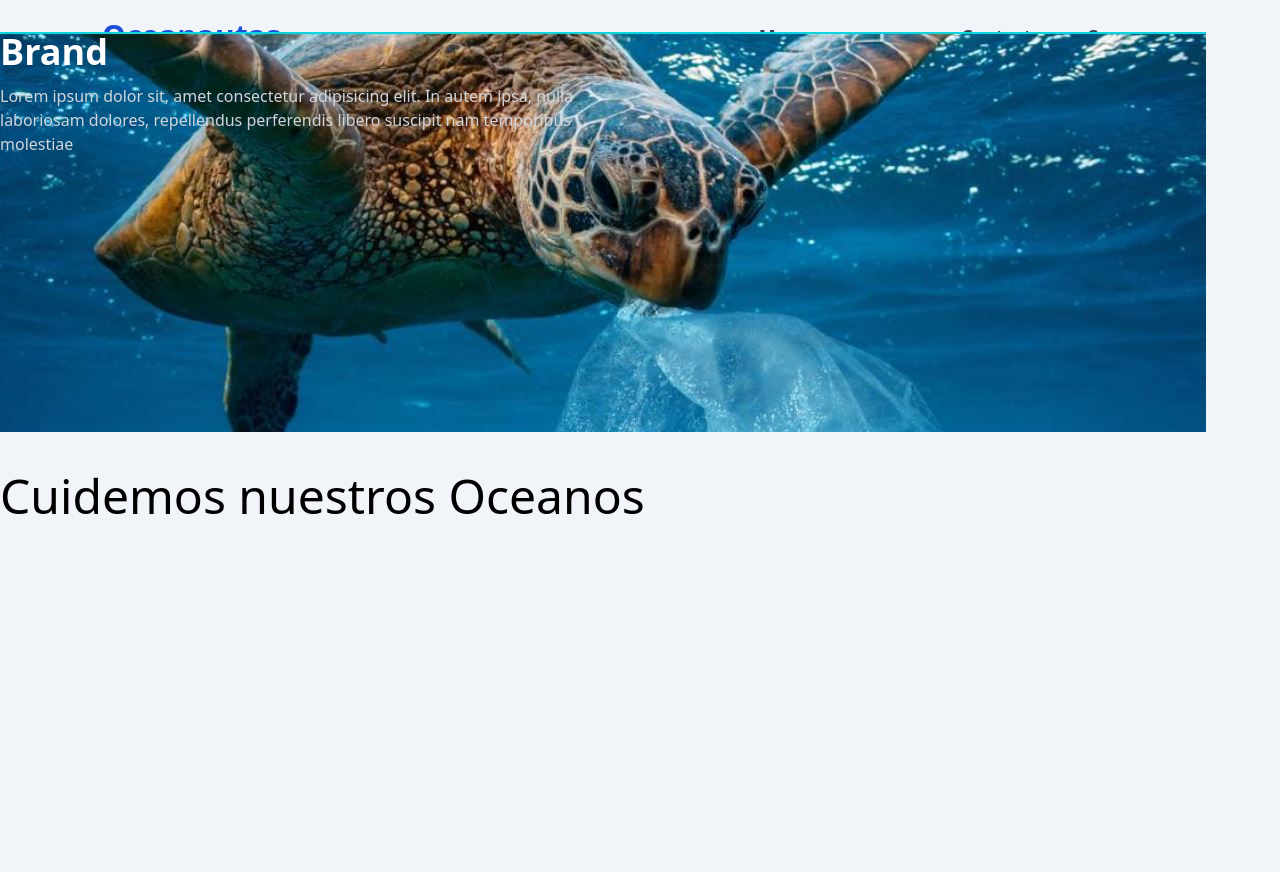
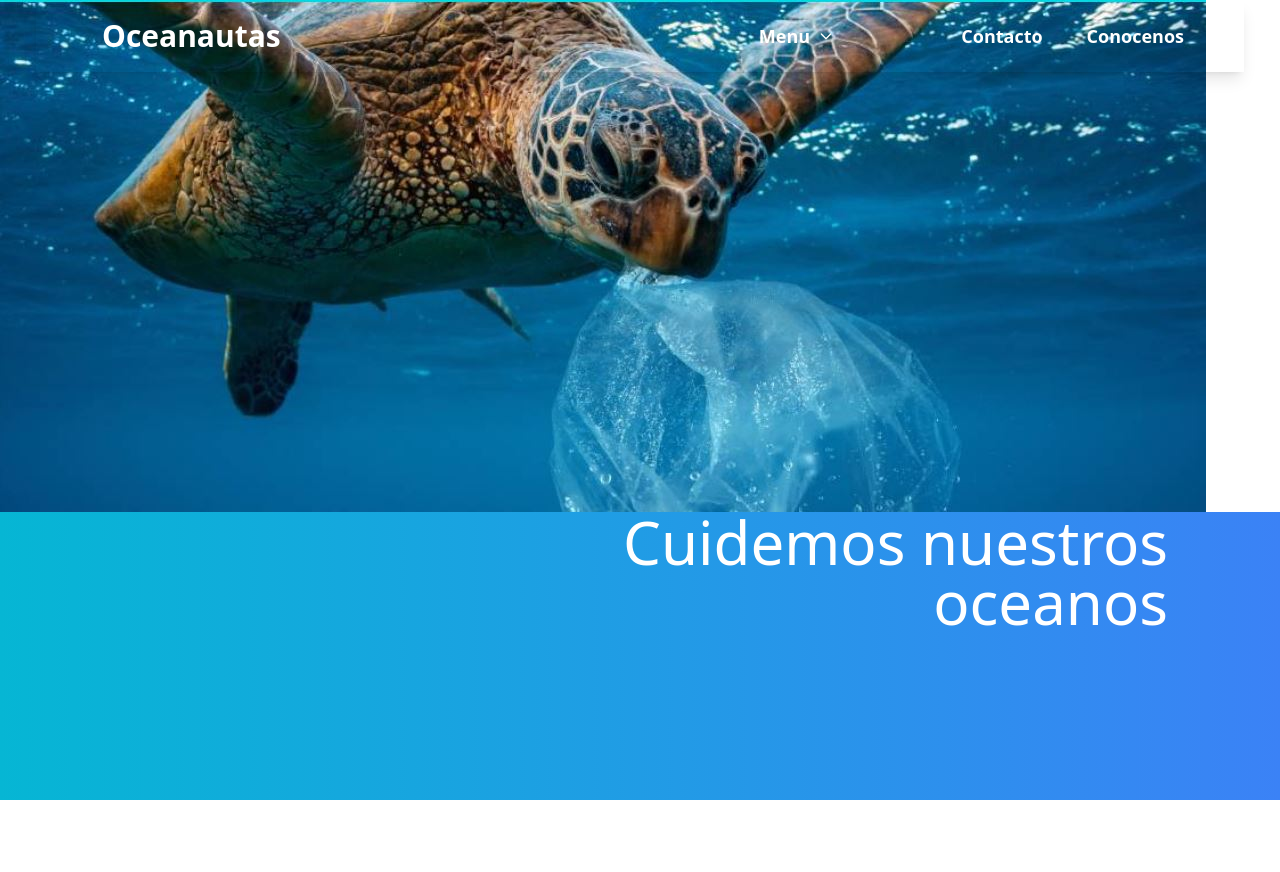
Before and after one commit to AndyRM/Ocenautas, a website: page index.html in a window 1280 px wide. After the commit the page ends 800 px from the top, so only its background shows below. Drawn offline with nearby package versions, Linux system fonts and the light colour scheme.

Commit message:
Agregando primes pagina html

```diff
--- a/index.html
+++ b/index.html
@@ -9,18 +9,18 @@
     <link rel="stylesheet" href="main.css">
 	<script src="https://unpkg.com/@themesberg/flowbite@latest/dist/flowbite.bundle.js"></script>
 </head>
-<body class="bg-slate-100 font-robot">
-	<header class="px-8 mx-9 " >
+<body class="font-robot h-screen w-screen bg-no-repeat" style="background-image:url('./assets/img/1\ index\ tortuga.JPG')">
+    <header class="px-8 mx-9  border-lg shadow-lg" >
 		<nav>
 			<div class="container mx-auto flex p-2.5 ml-4 items-center justify-betwee">
 				<div class="flex w-2/3">
-					<h1 class="text-3xl text-blue-700 p-2 font-bold  ">Oceanautas</h1>
+					<h1 class="text-3xl text-white   p-2 font-bold  ">Oceanautas</h1>
 				</div>
 				<div class="flex w-1/3 justify-around ">
-					<!-- <button class="text-lg text-slate-700 font-semibold hover:bg-blue-700 hover:text-white hover:text-lg rounded p-2.5 mr-6">Menu</button> -->
+					<!-- <button class="text-lg text-white font-semibold hover:bg-blue-700 hover:text-white hover:text-lg rounded p-2.5 mr-6">Menu</button> -->
 				<!-- <div class="max-w-lg mx-auto">	 -->
 				<!-- <button class="text-slate-700 bg-blue-700 hover:bg-blue-700 hover:text-white focus:ring-4 focus:ring-blue-300 font-medium rounded-lg text-lg px-4 py-2.5 text-center inline-flex items-center" type="button" data-dropdown-toggle="dropdown">Menu <svg class="w-4 h-4 ml-2" fill="none" stroke="currentColor" viewBox="0 0 24 24" xmlns="http://www.w3.org/2000/svg"><path stroke-linecap="round" stroke-linejoin="round" stroke-width="2" d="M19 9l-7 7-7-7"></path></svg></button> -->
-				<button class="text-lg text-slate-700 font-semibold hover:bg-blue-700 hover:text-white hover:text-lg p-2.5 mr-6 rounded-lg px-4 py-2.5 text-center inline-flex items-center" type="button" data-dropdown-toggle="dropdown">Menu <svg class="w-4 h-4 ml-2" fill="none" stroke="currentColor" viewBox="0 0 24 24" xmlns="http://www.w3.org/2000/svg"><path stroke-linecap="round" stroke-linejoin="round" stroke-width="2" d="M19 9l-7 7-7-7"></path></svg></button>
+				<button class="text-lg text-white font-semibold hover:bg-blue-700 hover:text-white hover:text-lg p-2.5 mr-6 rounded-lg px-4 py-2.5 text-center inline-flex items-center" type="button" data-dropdown-toggle="dropdown">Menu <svg class="w-4 h-4 ml-2" fill="none" stroke="currentColor" viewBox="0 0 24 24" xmlns="http://www.w3.org/2000/svg"><path stroke-linecap="round" stroke-linejoin="round" stroke-width="2" d="M19 9l-7 7-7-7"></path></svg></button>
 				<div class="hidden bg-white text-base z-50 list-none divide-y divide-gray-100 rounded shadow my-4" id="dropdown">
 					<ul class="py-1" aria-labelledby="dropdown">
 						<li>
@@ -37,26 +37,20 @@
 
 			</div>
 
-			<button class="text-lg text-slate-700 font-semibold hover:bg-blue-700 hover:text-white hover:text-lg rounded p-2.5 mr-6">Contacto</button>
-			<button class="text-lg text-slate-700 font-semibold hover:bg-blue-700 hover:text-white hover:text-lg rounded p-2.5 mr-6">Conocenos</button>
+			<button class="text-lg text-white font-semibold hover:bg-blue-700 hover:text-white hover:text-lg rounded p-2.5 mr-6">Contacto</button>
+			<button class="text-lg text-white font-semibold hover:bg-blue-700 hover:text-white hover:text-lg rounded p-2.5 mr-6">Conocenos</button>
 			</div>
 			</div>
 		</nav>
 	</header>
-	<section class="h-screen ">
-		<div class="h-1/2">
-		<div class=" h-full bg-no-repeat -translate-y-10" style="background-image:url('./assets/img/1\ index\ tortuga.JPG')" >
-			<!-- <img src="./assets/img/1 index tortuga.JPG" alt=""> -->
-			<div>
-				<h2 class="text-4xl font-bold text-white">Brand</h2>
+    <section class="absolute bottom-0 left-0">
+        <div class=" bg-gradient-to-r from-cyan-500 to-blue-500 h-72 w-screen bottom-8 text-right text-white text-6xl pr-28">
+            <span class=""> Cuidemos nuestros <br> oceanos </span>
+        </div>
+        <div>
 
-				<p class="max-w-xl mt-3 text-gray-300">Lorem ipsum dolor sit, amet consectetur adipisicing elit. In autem ipsa, nulla laboriosam dolores, repellendus perferendis libero suscipit nam temporibus molestiae</p>
-			</div>
-		</div>
-		</div>
-		<div class="h-1/2">
-			<span class="text-5xl justify-self-end ">Cuidemos nuestros Oceanos </span>
-		</div>
-	</section>
+        </div>
+    </section>
+
 </body>
 </html>
--- a/src/index.js
+++ b/src/index.js
@@ -1,4 +1,4 @@
-<script src="../path/to/flowbite/dist/flowbite.js"></script>
+<script src= "../path/to/flowbite/dist/flowbite.js" ></script>
 const express = require ('express');
 const morgan = require('morgan');
 const {engine} = require('express-handlebars');
```
